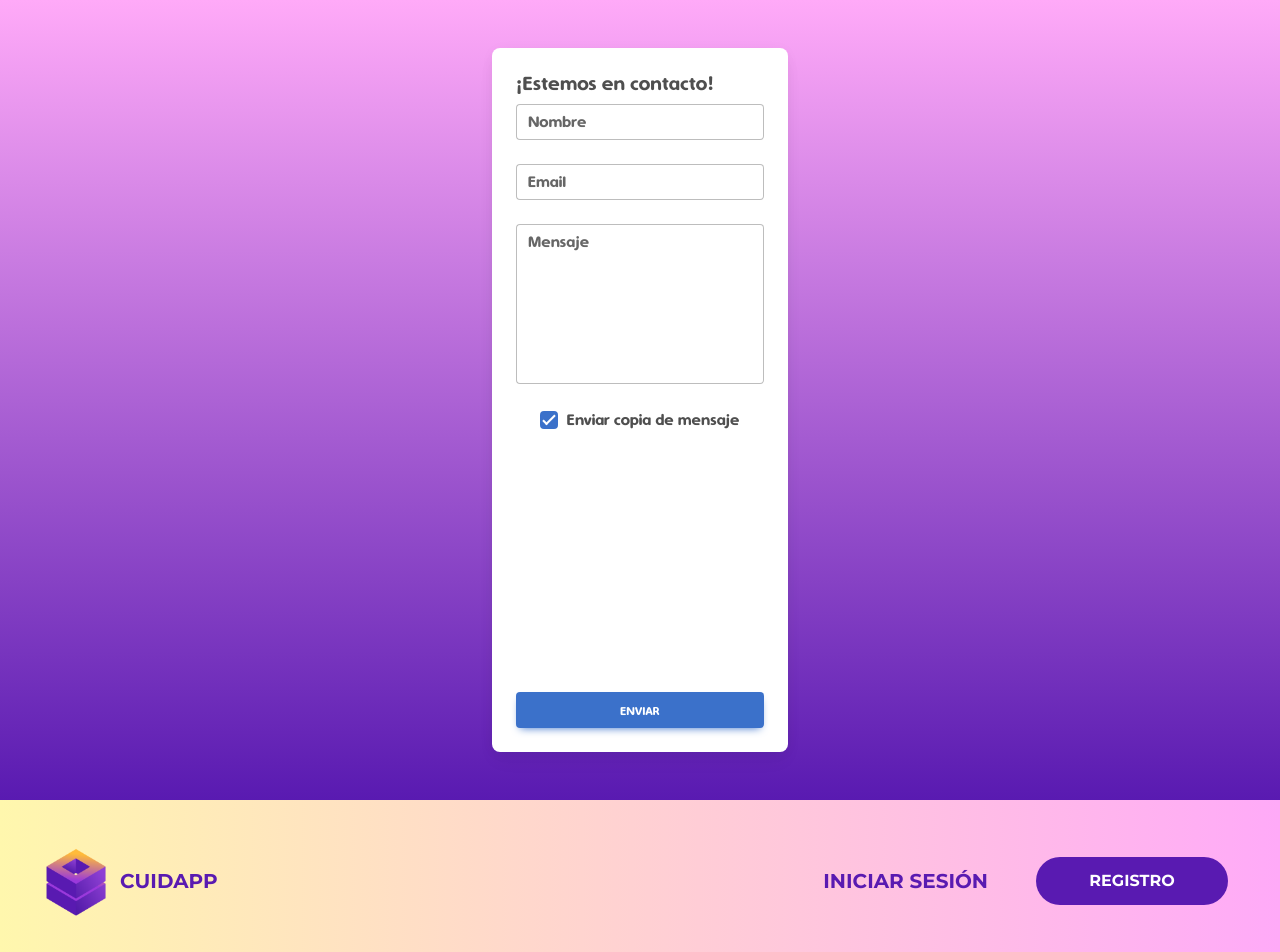
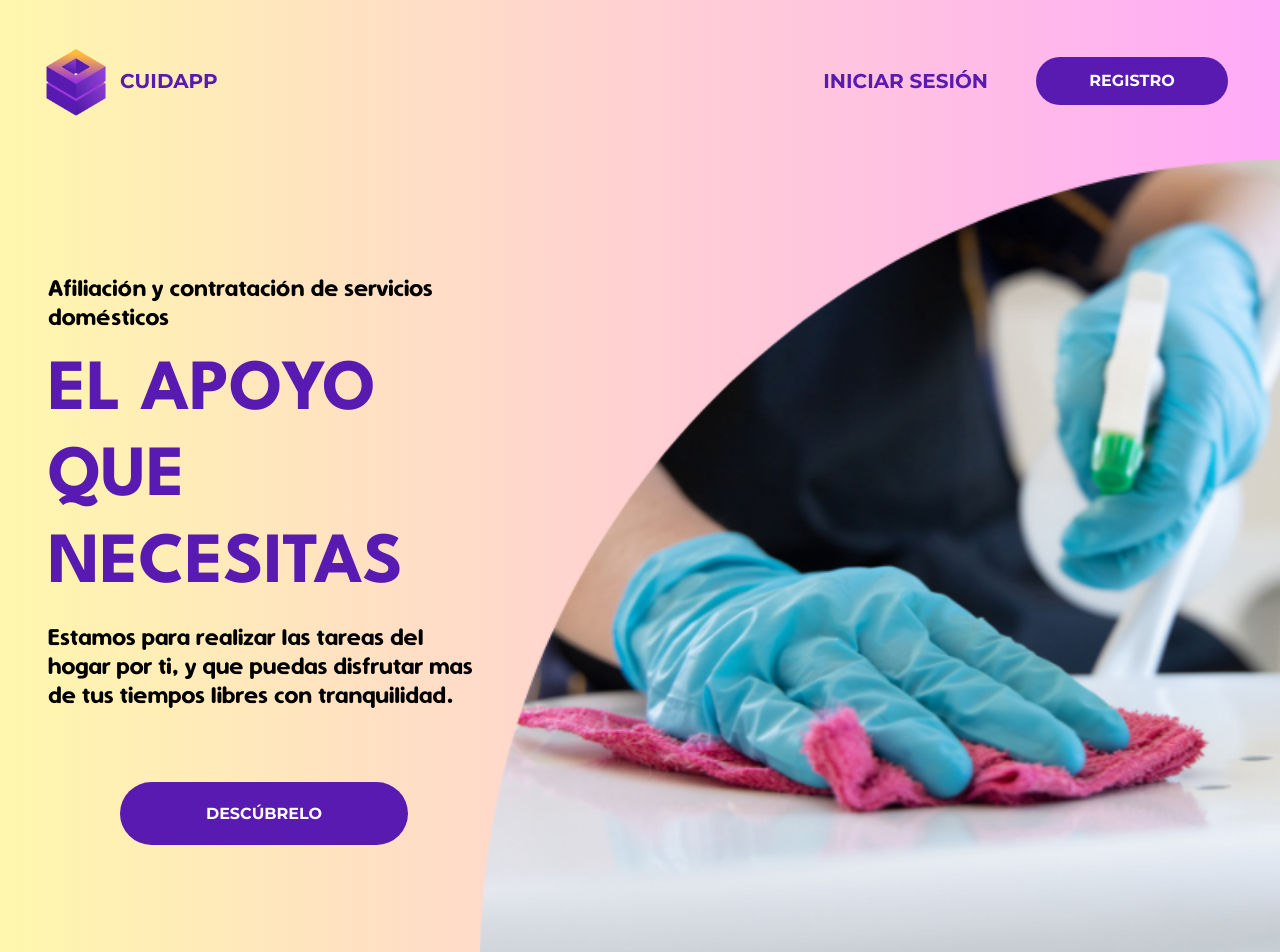
Before and after one commit to alexandersanchezjr/cuidapp-landing-page, a React (Vite) app: page /form in a window 1280 px wide. Shown: the top 952 px of the page. Built offline with nearby package versions, Linux system fonts and the light colour scheme.

Commit message:
routes added

```diff
--- a/package.json
+++ b/package.json
@@ -15,7 +15,8 @@
     "mdb-react-ui-kit": "^6.0.0",
     "mdb-ui-kit": "^6.2.0",
     "react": "^18.2.0",
-    "react-dom": "^18.2.0"
+    "react-dom": "^18.2.0",
+    "react-router-dom": "^6.11.1"
   },
   "devDependencies": {
     "@types/react": "^18.0.28",
--- a/src/App.jsx
+++ b/src/App.jsx
@@ -1,20 +1,22 @@
-// import { useState } from 'react'
+import { useRef } from 'react'
 import Header from './components/Header.jsx'
 import Form from './components/Form.jsx'
 import Footer from './components/Footer.jsx'
-import { BrowserRouter as Router, Switch, Route } from 'react-router-dom'
+
+import { BrowserRouter as Router, Routes, Route } from 'react-router-dom'
 
 function App() {
+  const myRef = useRef(null)
   // const [count, setCount] = useState(0)
 
   return (
     <>
       <Router>
-        <Switch>
+        <Routes>
           <Route path="/form" component={Form} />
-        </Switch>
+        </Routes>
       </Router>
-      <Header />
+      <Header/>
       <Form />
       <Footer />
     </>
--- a/src/components/Header.jsx
+++ b/src/components/Header.jsx
@@ -59,9 +59,11 @@ export default function Header() {
               <h1 className='mb-3 title'>EL APOYO QUE NECESITAS</h1>
               <h4 className='mb-3 text-wrap'>Estamos para realizar las tareas del hogar por ti, y que puedas disfrutar mas de tus tiempos libres con tranquilidad.</h4>
               <div className='d-flex justify-content-center'>
-                <button href='/form' className='my-button'>
-                  DESCÚBRELO
-                </button>
+                <a rel="stylesheet" href="/form">
+                  <button className='my-button'>
+                    DESCÚBRELO
+                  </button>
+                </a>
               </div>
             </div>
           </div>
```
Also changed, not shown: 1 other file (tests, documents, lock files or other folders).
